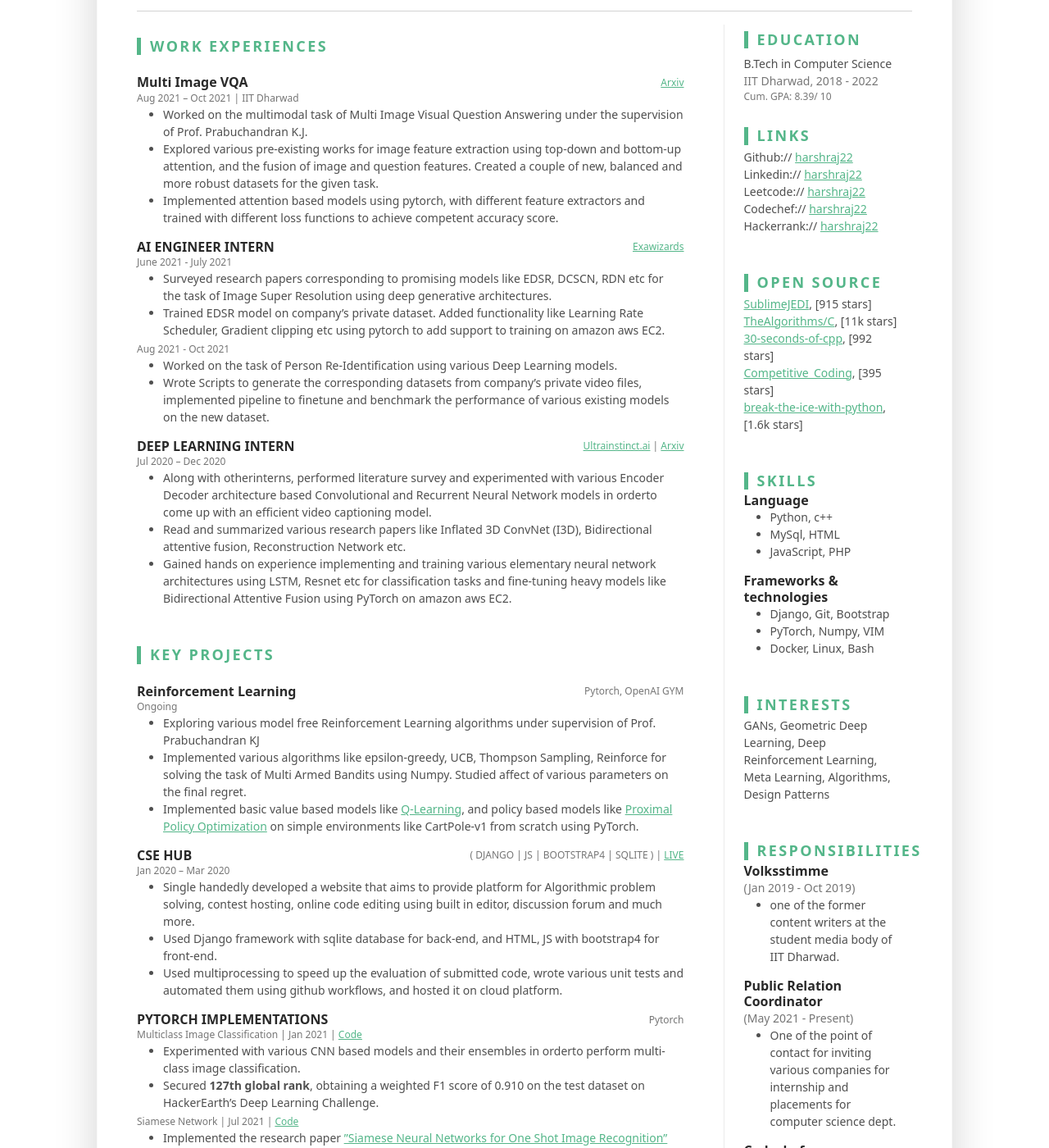
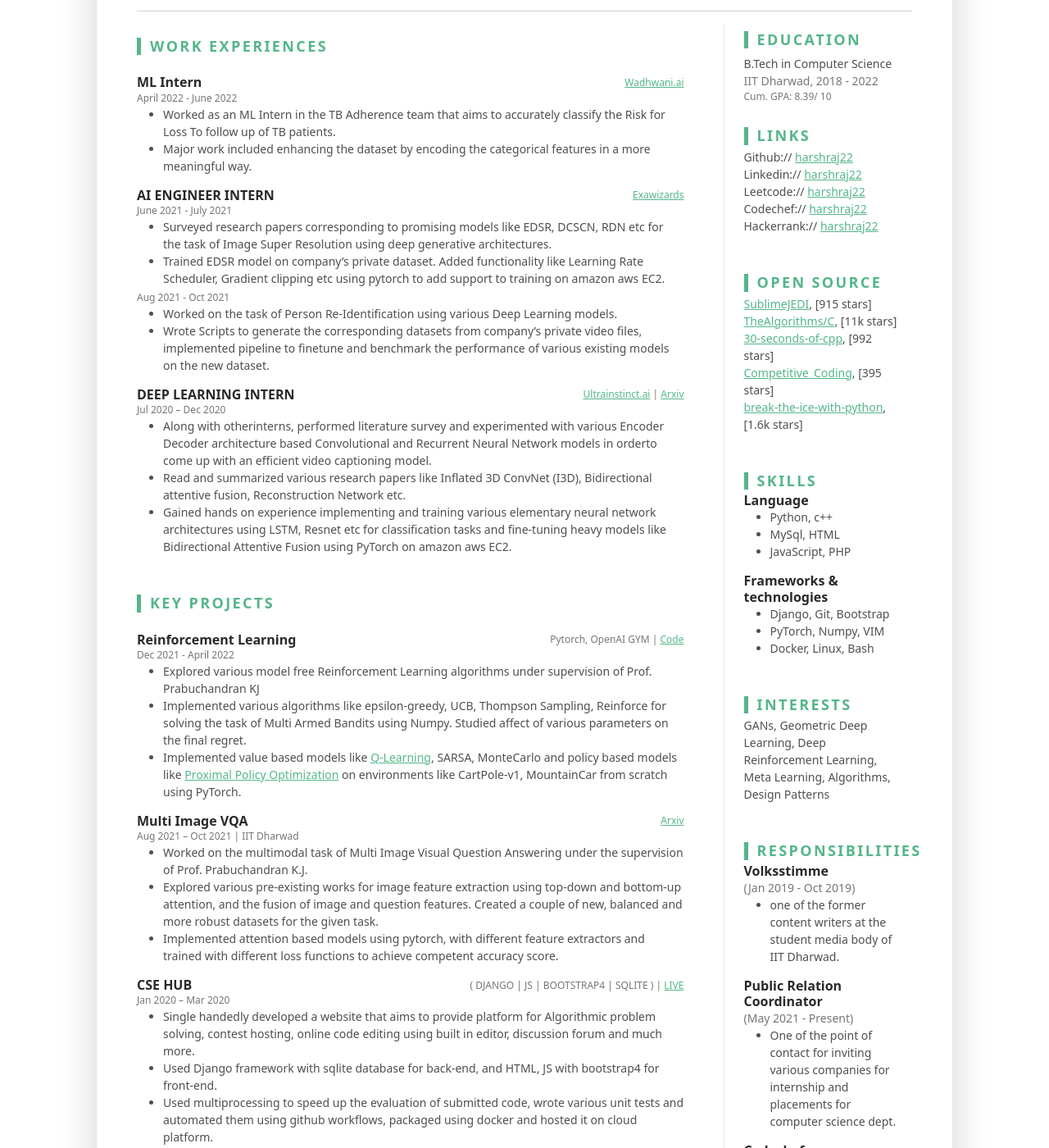
Before and after one commit to fenmo-app/harshraj22.github.io, a plain HTML site: page index.html in a window 1280 px wide. Shown: the part 500-1900 px from the top of the page at 82% size. Drawn offline with Linux system fonts and the light colour scheme.

Commit message:
Sync to present

```diff
--- a/index.html
+++ b/index.html
@@ -32,7 +32,7 @@
 					<div class="row align-items-center">
 						<div class="resume-title col-12 col-md-6 col-lg-8 col-xl-9">
 							<h2 class="resume-name mb-0 text-uppercase">Harsh Raj</h2>
-							<div class="resume-tagline mb-3 mb-md-0">CSE Senior @ IIT Dharwad</div>
+							<div class="resume-tagline mb-3 mb-md-0">CSE @ IIT Dharwad</div>
 						</div><!--//resume-title-->
 						<div class="resume-contact col-12 col-md-6 col-lg-4 col-xl-3">
 							<ul class="list-unstyled mb-0">
@@ -53,9 +53,9 @@
 						</div>
 
 						<div class="col text-start">
-							<p class="mb-0">I'm a final year undergraduate at Indian Institute Of Technology Dharwad, pursuing B. Tech in Computer Science and Engineering. Being a tech-enthusiast, I love to explore new technologies and leverage it to solve real-life problems. I am driven by the will to create an impact and encourage diversity and inclusion in communities.<br><br> &emsp; &emsp;
+							<p class="mb-0">I'm a 2022 graduate at Indian Institute Of Technology Dharwad, pursuing B. Tech in Computer Science and Engineering. Being a tech-enthusiast, I love to explore new technologies and leverage it to solve real-life problems. I am driven by the will to create an impact and encourage diversity and inclusion in communities.<br><br> &emsp; &emsp;
 
-								I have demonstrated history of being a good algorithmic problem solver, by securing various good ranks on the contests held on Codechef and other recognised competitions like ACM ICPC. Currently I hold a country rank 332, with 2238 rating, which evaluates to 6 stars on Codechef. <br><br> &emsp; &emsp;
+								I have demonstrated history of being a good algorithmic problem solver, by securing various good ranks on the contests held on Codechef and other recognised competitions like ACM ICPC. Currently I hold a rating of 2238, which evaluates to 6 stars on Codechef. <br><br> &emsp; &emsp;
 
 								I am highly interested in building and contibuting to softwares that can positively impact lives of people. Currently, I am exploring the exiting field of Deep Learning ( Computer Vision, Natural Language Processing and Deep Reinforcement Learning ). Would love to collaborate on projects using GANs, Geometric Deep Learning or Few Shot learning.</p>
 						</div><!--//col-->
@@ -70,29 +70,22 @@
 
 								<div class="item mb-3">
 									<div class="item-heading row align-items-center">
-										<h4 class="item-title col-12 col-md-6 col-lg-8 mb-2 mb-md-0">Multi Image VQA</h4>
+										<h4 class="item-title col-12 col-md-6 col-lg-8 mb-2 mb-md-0">ML Intern</h4>
 										<div class="item-meta col-12 col-md-6 col-lg-4 text-muted text-start text-md-end">
-											<a href="https://arxiv.org/abs/2112.13706" target="_blank"> Arxiv</a>
+											<a href="https://www.wadhwaniai.org/" target="_blank"> Wadhwani.ai</a>
 										</div>
 
 									</div>
 									<div class="item-heading row align-items-center">
 										<!-- <h4 class="item-title col-12 col-md-6 col-lg-8 mb-md-0"></h4> -->
-										<div class="item-meta col-12 col-md-6 col-lg-4 text-muted">Aug 2021 – Oct 2021 | IIT Dharwad</div>
+										<div class="item-meta col-12 col-md-6 col-lg-4 text-muted">April 2022 - June 2022</div>
 
 									</div>
 									<div class="item-content">
-										<!-- <p>Role description goes here ipsum dolor sit amet, consectetuer adipiscing elit. Aenean commodo ligula eget dolor. Aenean massa. Cum sociis natoque penatibus et magnis dis parturient montes, nascetur ridiculus mus. Donec quam felis, ultricies nec, pellentesque eu, pretium quis, sem. Donec pede justo, fringilla vel. Lorem ipsum dolor sit amet, consectetuer adipiscing elit. Aenean commodo ligula eget dolor. Aenean massa. Cum sociis natoque penatibus et magnis dis parturient montes, nascetur ridiculus mus. Donec quam felis.</p> -->
-										<ul class="resume-list">
-											<li>Worked on the multimodal task of Multi Image Visual Question Answering
-												under the supervision of Prof. Prabuchandran K.J.</li>
-											<li>Explored various pre-existing works for image feature extraction using
-												top-down and bottom-up attention, and the fusion of image and question
-												features. Created a couple of new, balanced and more robust datasets for the
-												given task.</li>
-											<li>Implemented attention based models using pytorch, with different feature
-												extractors and trained with different loss functions to achieve competent
-												accuracy score.</li>
+
+										<ul class="resume-list mb-1">
+											<li>Worked as an ML Intern in the TB Adherence team that aims to accurately classify the Risk for Loss To follow up of TB patients.</li>
+											<li>Major work included enhancing the dataset by encoding the categorical features in a more meaningful way.</li>
 										</ul>
 									</div>
 								</div><!--//item-->
@@ -178,23 +171,54 @@
 								<div class="item mb-3">
 									<div class="item-heading row align-items-center">
 										<h4 class="item-title col-12 col-md-6 col-lg-6 mb-2 mb-md-0">Reinforcement Learning</h4>
-										<div class="item-meta col-12 col-md-6 col-lg-6 text-muted text-start text-md-end">Pytorch, OpenAI GYM</div>
+										<div class="item-meta col-12 col-md-6 col-lg-6 text-muted text-start text-md-end">Pytorch, OpenAI GYM | <a href="https://github.com/harshraj22/rl_lab" target="_blank">Code</a></div>
 
 									</div>
 									<div class="item-heading row align-items-center">
 										<!-- <h4 class="item-title col-12 col-md-6 col-lg-8 mb-md-0"></h4> -->
-										<div class="item-meta col-12 col-md-6 col-lg-4 text-muted">Ongoing</div>
+										<div class="item-meta col-12 col-md-6 col-lg-4 text-muted">Dec 2021 - April 2022</div>
 
 									</div>
 									<div class="item-content">
 										<!-- <p>Role description goes here ipsum dolor sit amet, consectetuer adipiscing elit. Aenean commodo ligula eget dolor. Aenean massa. Cum sociis natoque penatibus et magnis dis parturient montes, nascetur ridiculus mus. Donec quam felis, ultricies nec, pellentesque eu, pretium quis, sem. Donec pede justo, fringilla vel. Lorem ipsum dolor sit amet, consectetuer adipiscing elit. Aenean commodo ligula eget dolor. Aenean massa. Cum sociis natoque penatibus et magnis dis parturient montes, nascetur ridiculus mus. Donec quam felis.</p> -->
 										<ul class="resume-list mb-1">
-											<li>Exploring various model free Reinforcement Learning algorithms under supervision of Prof. Prabuchandran KJ</li>
+											<li>Explored various model free Reinforcement Learning algorithms under supervision of Prof. Prabuchandran KJ</li>
 											<li>Implemented various algorithms like epsilon-greedy, UCB, Thompson Sampling, Reinforce for solving the task of Multi Armed Bandits using Numpy. Studied affect of various parameters on the final regret.</li>
-											<li>Implemented basic value based models like <a href="https://github.com/harshraj22/DeepLearning/blob/main/implementations/ValueIteration/Value_Iteration_Taxi_v3.ipynb" target="_blank">Q-Learning</a>, and policy based models like <a href="https://github.com/harshraj22/DeepLearning/tree/main/implementations/PolicyBasedMethods/PPO" target="_blank">Proximal Policy Optimization</a> on simple environments like CartPole-v1 from scratch using PyTorch.</li>
+											<li>Implemented value based models like <a href="https://github.com/harshraj22/DeepLearning/blob/main/implementations/ValueIteration/Value_Iteration_Taxi_v3.ipynb" target="_blank">Q-Learning</a>, SARSA, MonteCarlo and policy based models like <a href="https://github.com/harshraj22/DeepLearning/tree/main/implementations/PolicyBasedMethods/PPO" target="_blank">Proximal Policy Optimization</a> on environments like CartPole-v1, MountainCar from scratch using PyTorch.</li>
 										</ul>
 									</div>
 								</div><!--//item-->
+
+
+								<div class="item mb-3">
+									<div class="item-heading row align-items-center">
+										<h4 class="item-title col-12 col-md-6 col-lg-8 mb-2 mb-md-0">Multi Image VQA</h4>
+										<div class="item-meta col-12 col-md-6 col-lg-4 text-muted text-start text-md-end">
+											<a href="https://arxiv.org/abs/2112.13706" target="_blank"> Arxiv</a>
+										</div>
+
+									</div>
+									<div class="item-heading row align-items-center">
+										<!-- <h4 class="item-title col-12 col-md-6 col-lg-8 mb-md-0"></h4> -->
+										<div class="item-meta col-12 col-md-6 col-lg-4 text-muted">Aug 2021 – Oct 2021 | IIT Dharwad</div>
+
+									</div>
+									<div class="item-content">
+										<!-- <p>Role description goes here ipsum dolor sit amet, consectetuer adipiscing elit. Aenean commodo ligula eget dolor. Aenean massa. Cum sociis natoque penatibus et magnis dis parturient montes, nascetur ridiculus mus. Donec quam felis, ultricies nec, pellentesque eu, pretium quis, sem. Donec pede justo, fringilla vel. Lorem ipsum dolor sit amet, consectetuer adipiscing elit. Aenean commodo ligula eget dolor. Aenean massa. Cum sociis natoque penatibus et magnis dis parturient montes, nascetur ridiculus mus. Donec quam felis.</p> -->
+										<ul class="resume-list">
+											<li>Worked on the multimodal task of Multi Image Visual Question Answering
+												under the supervision of Prof. Prabuchandran K.J.</li>
+											<li>Explored various pre-existing works for image feature extraction using
+												top-down and bottom-up attention, and the fusion of image and question
+												features. Created a couple of new, balanced and more robust datasets for the
+												given task.</li>
+											<li>Implemented attention based models using pytorch, with different feature
+												extractors and trained with different loss functions to achieve competent
+												accuracy score.</li>
+										</ul>
+									</div>
+								</div><!--//item-->
+
 
 								<!--
 								<div class="item mb-3">
@@ -237,7 +261,7 @@
 												editor, discussion forum and much more.</li>
 											<li>Used Django framework with sqlite database for back-end, and HTML, JS with bootstrap4 for front-end.</li>
 											<li>Used multiprocessing to speed up the evaluation of submitted code, wrote
-												various unit tests and automated them using github workflows, and hosted it on
+												various unit tests and automated them using github workflows, packaged using docker and hosted it on
 												cloud platform.</li>
 										</ul>
 									</div>
@@ -641,7 +665,7 @@
 									<h4 class="item-title mb-0">Department Student Mentor</h4>
 									<div class="text-muted">(Aug 2020 - Apr 2021)</div>
 									<ul class=" resume-skills-list">
-										<li class="mb-0 pl-1">Guiding juniors from Comp. Sci.  department about various domains, career opportunities and academics.</li>
+										<li class="mb-0 pl-1">Guided juniors from Comp. Sci.  department about various domains, career opportunities and academics.</li>
 
 										<!-- <li class="mb-2">ipsum<li> -->
 										<!-- <li>Lorem ipsum</li> -->
```
